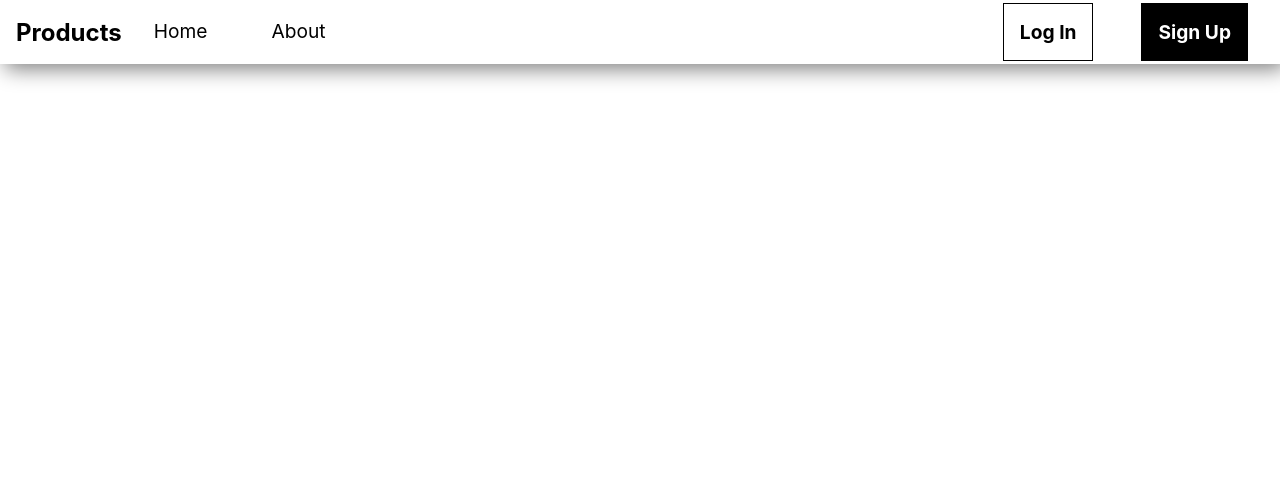
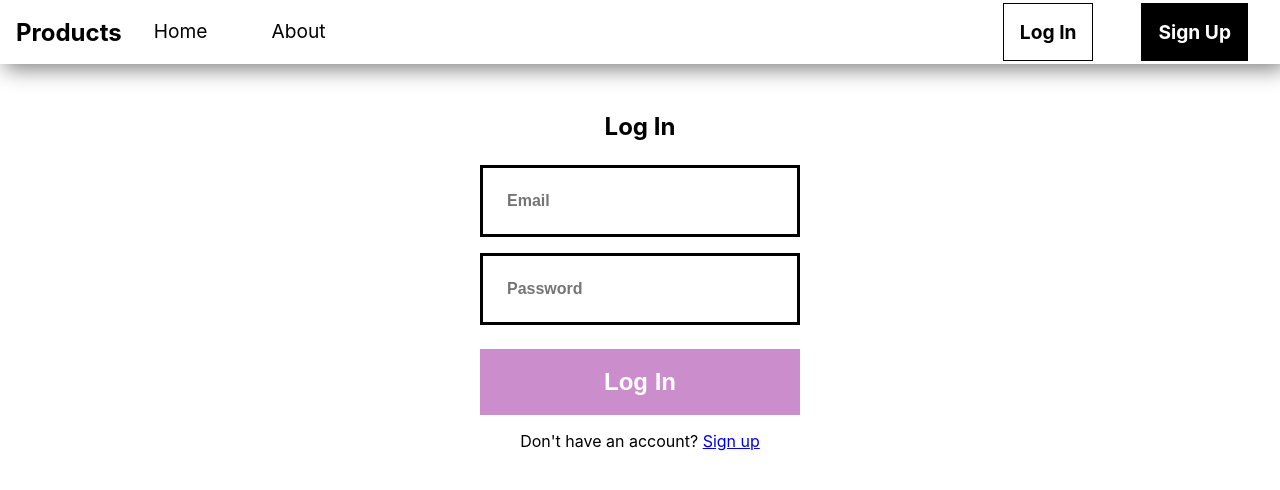
Before and after one commit to acuellarh/auctionProducts, a React (Create React App) app: page /login in a window 1280 px wide. Shown: the top 490 px of the page. Built offline with nearby package versions, Linux system fonts and the light colour scheme.

Commit message:
Add redirect to login after signup

```diff
--- a/src/App.js
+++ b/src/App.js
@@ -12,10 +12,11 @@ function App() {
 		<>
 			<Navbar/>
 				<Routes>
-					<Route path='/' element={<Login/>}/>
-					<Route path='/signup' element={<Signup/>}/>
-					<Route path='/home' element={<Home/>}/>
-					<Route path='/about' element={<About/>}/>
+			  	<Route index element={<Login/>}/>
+					<Route path='login' element={<Login/>}/>
+					<Route path='signup' element={<Signup/>}/>
+					<Route path='home' element={<Home/>}/>
+					<Route path='about' element={<About/>}/>
 				</Routes>
 		</>
 	);
--- a/src/components/Login.js
+++ b/src/components/Login.js
@@ -12,10 +12,9 @@ export const Login = ()=>{
         <div>
           <input className='login__input' type="password" name='password' placeholder='Password'/>
         </div>
-
         <button className='login__button' type="submit">Log In</button>
       </form>
-      <p className='login__paragraph'>Don{`'`}t have an account? <a href='#'>Sign up</a></p>
+      <p className='login__paragraph'>Don&#39;t have an account? <a href='/signup'>Sign up</a></p>
     </section>
   )
 }
--- a/src/components/Signup.js
+++ b/src/components/Signup.js
@@ -1,7 +1,7 @@
 import React, { useState } from 'react';
 import { signupApi } from '../utils/api';
+import { useNavigate } from 'react-router-dom';
 import './signup.css'
-
 
 export const Signup = ()=>{
 
@@ -18,17 +18,22 @@ export const Signup = ()=>{
     setFormValue(formInitialValue)
   }
 
+  const navigate = useNavigate();
+
   const handleSubmit = async (e) => {
     e.preventDefault()
      console.log(formValue)
      if(formValue.name && formValue.email && formValue.password && formValue.confirmationPassword) {
 
       try {
-        await signupApi.post('/signup', formValue)
+        const {data} = await signupApi.post('/signup', formValue)
+        if(data.success){
+          resetForm();
+          navigate('/login')
+        }
       } catch (error) {
         console.error('error')
       }
-      resetForm()
     }
   }
 
@@ -85,7 +90,7 @@ export const Signup = ()=>{
         </div>
         <button className='register__button' type="submit">Sign Up</button>
       </form>
-      <p className='register__paragraph'>Already have an account? <a href='#'>Log In</a></p>
+      <p className='register__paragraph'>Already have an account? <a href='/login'>Log In</a></p>
     </section>
 
   )
```
